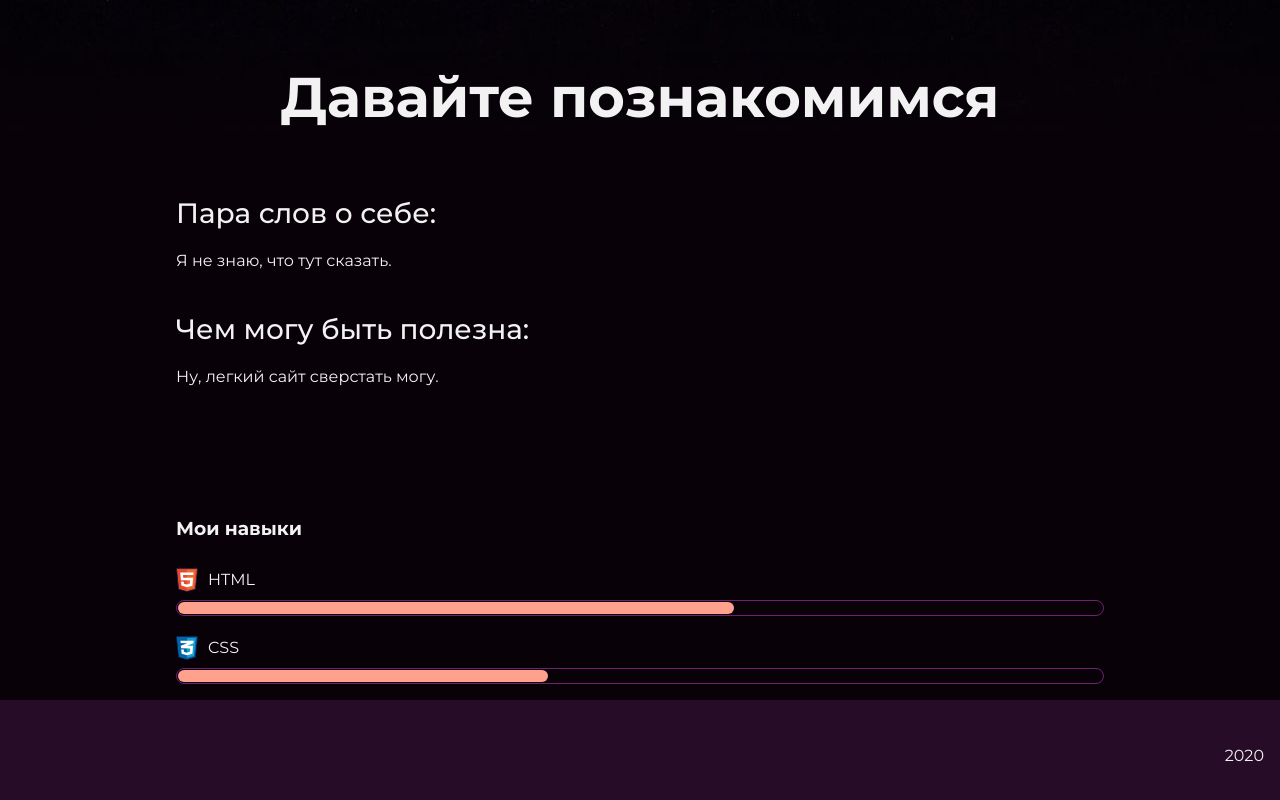
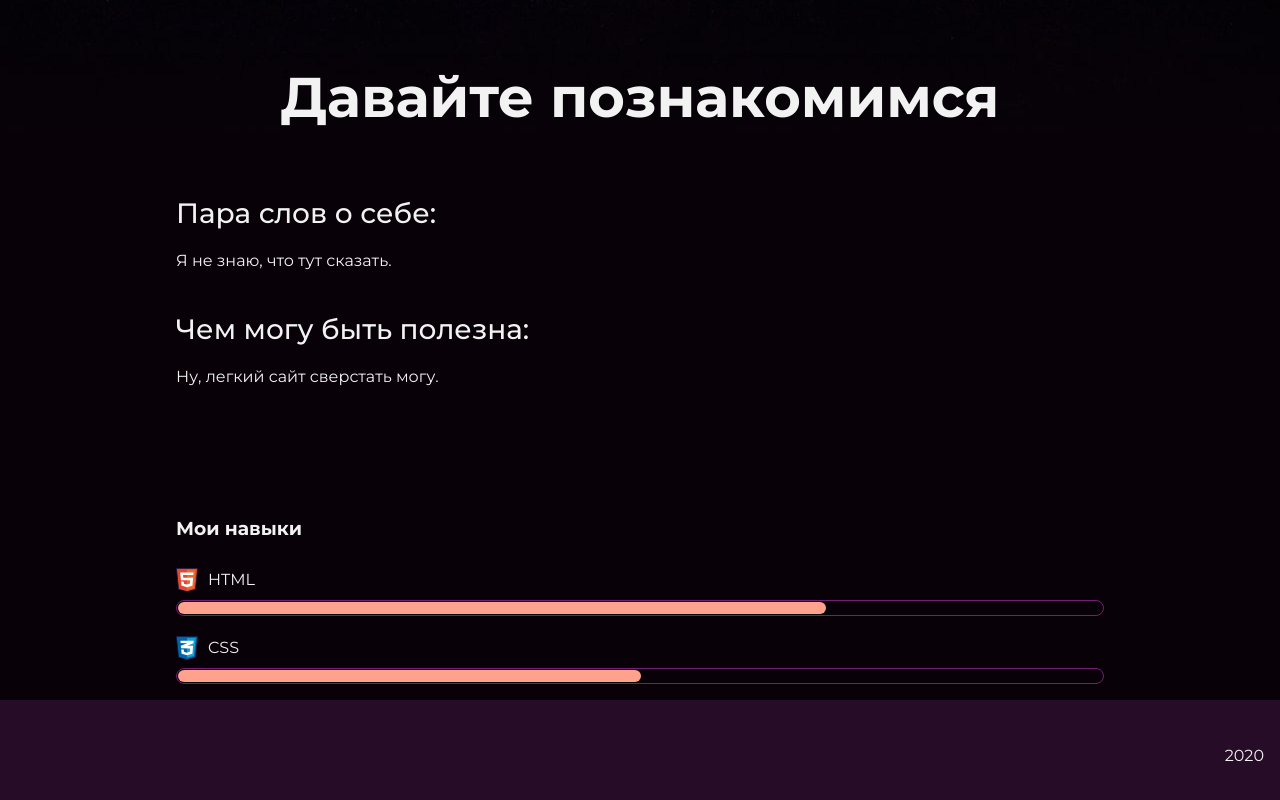
Before and after one commit to justangelha/my-site, a plain HTML site: page index.html in a window 1280 px wide. Shown: the part 867-1667 px from the top of the page. Drawn offline with Linux system fonts and the light colour scheme.

Commit message:
Update index.html

```diff
--- a/index.html
+++ b/index.html
@@ -36,9 +36,9 @@
       <h3>Мои навыки</h3>
       <dl class="skills-list">
         <dt class="skill-html">HTML</dt>
-        <dd class="level"><div style="width: 60%;">60%</div></dd>
+        <dd class="level"><div style="width: 70%;">70%</div></dd>
         <dt class="skill-css">CSS</dt>
-        <dd class="level"><div style="width: 40%;">40%</div></dd>
+        <dd class="level"><div style="width: 50%;">50%</div></dd>
       </dl>
     </div>
     </div>
```
